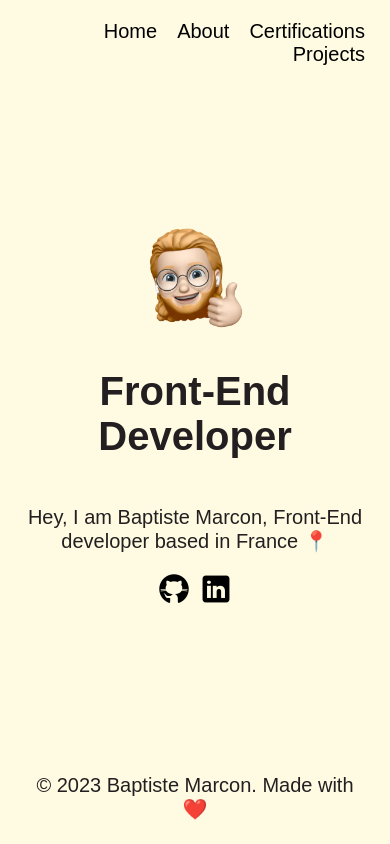
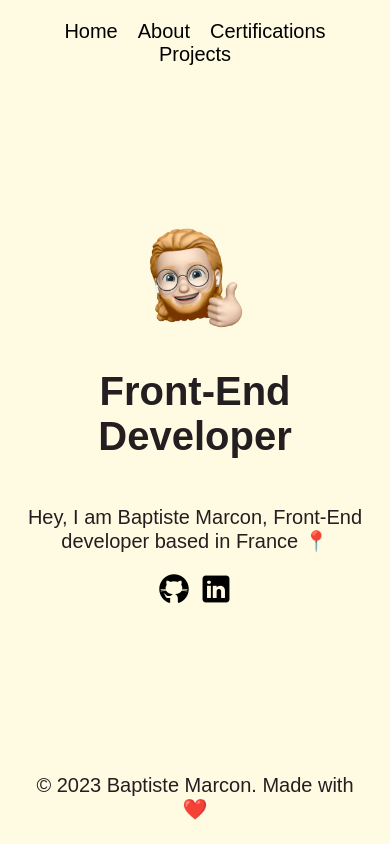
Before and after one commit to baptistemcn/personnal-website, a React (Vite) app: page /en/ in a window 390 px wide. Built offline with nearby package versions, Linux system fonts and the light colour scheme.

Commit message:
fix(header): mobile design

```diff
--- a/src/components/Header.tsx
+++ b/src/components/Header.tsx
@@ -21,6 +21,7 @@ export const Header = ({ headers }: HeaderProps) => {
 
   return (
     <header>
+      <nav>
         <ul>
           {headers.map((item, index) => {
             return (
@@ -34,6 +35,7 @@ export const Header = ({ headers }: HeaderProps) => {
             );
           })}
         </ul>
+      </nav>
     </header>
   );
 };
--- a/src/components/header.css
+++ b/src/components/header.css
@@ -2,20 +2,27 @@ header {
   position: relative;
   left: 0;
   top: 0;
-  text-align: right;
+  text-align: center;
   height: 30px;
 }
 
-header > ul {
+header > nav > ul {
   list-style-type: none;
+  padding-inline-start: 0px;
 }
 
-header > ul > li > a {
+header > nav > ul > li > a {
   color: #000000;
   text-decoration: none;
 }
 
-header > ul > li {
+header > nav > ul > li {
   display: inline-block;
   margin: 0 10px;
 }
+
+@media (min-width: 575.98px) {
+  header {
+    text-align: right;
+  }
+}
```
Lines whose indentation alone changed are shown as unchanged.
